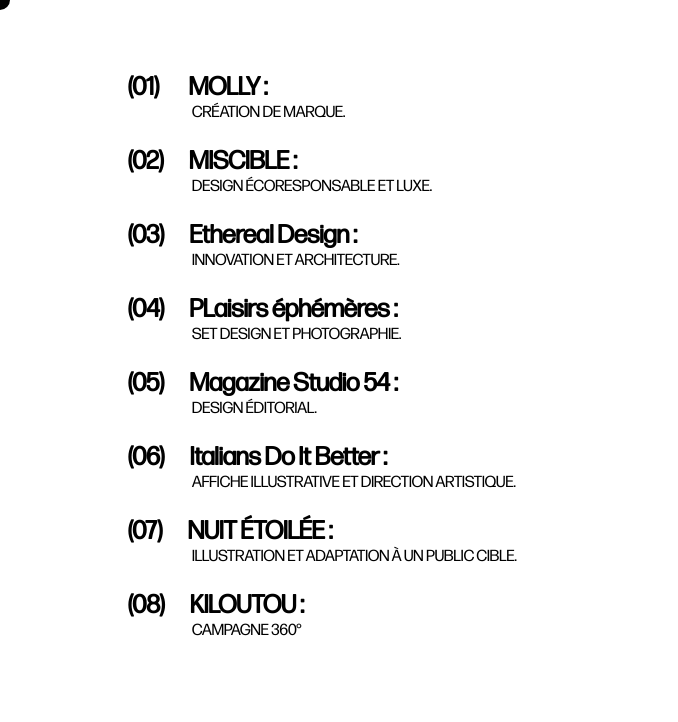
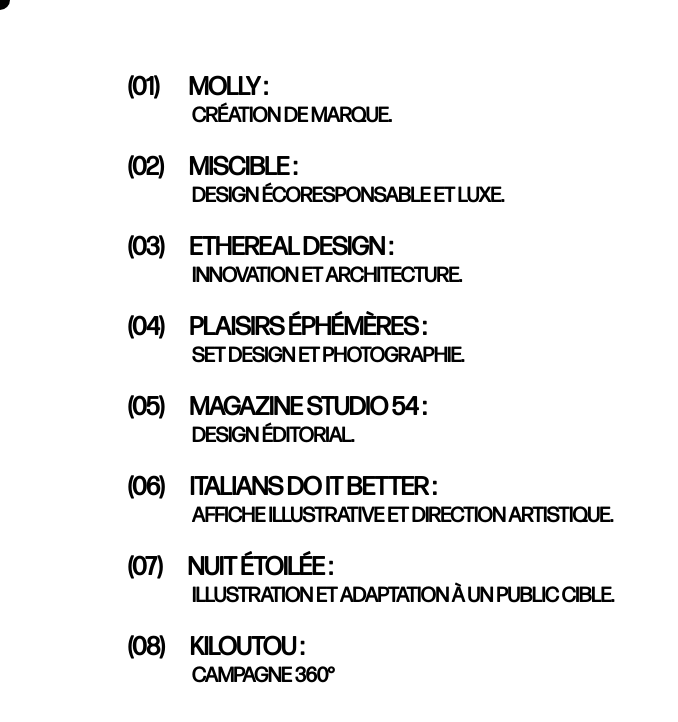
Before and after one commit to AdryanPro/claxStudio, a React (Vite) app: page /WorksMenu in a window 1280 px wide. Shown: the top 722 px of the page, without its empty margins (0-678 px from the left). Built offline with nearby package versions, Linux system fonts and the light colour scheme; the HTML template or start-up script is replaced by a standard one; a web font is replaced by a local one.

Commit message:
font change

```diff
--- a/src/CSS/worksPage.css
+++ b/src/CSS/worksPage.css
@@ -5,6 +5,7 @@
 .worksPageWrapper a{
     text-decoration: none;
     color: black;
+    text-transform: uppercase !important;
 }
 .worksPageWrapper span{
     margin-right: 2vw;
@@ -21,8 +22,9 @@
     margin: 0;
     margin-left: 4.3vw;
     margin-bottom: 3vh !important;
-    font-size: 1rem !important;
+    font-size: 1.3rem !important;
     text-transform: uppercase;
+    font-weight: 900;
 }
 @media only screen
   and (min-width: 1280px)
```
